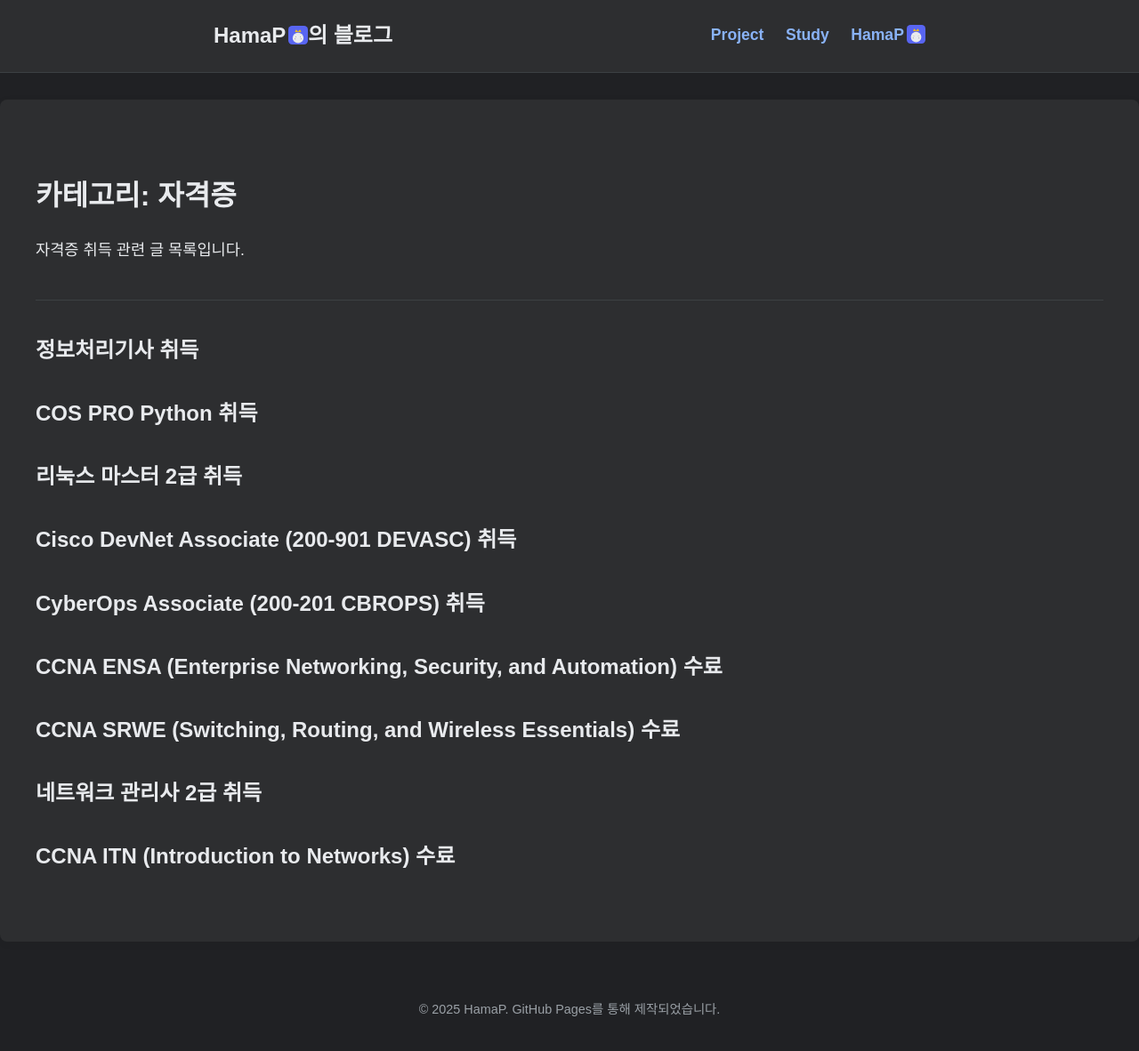
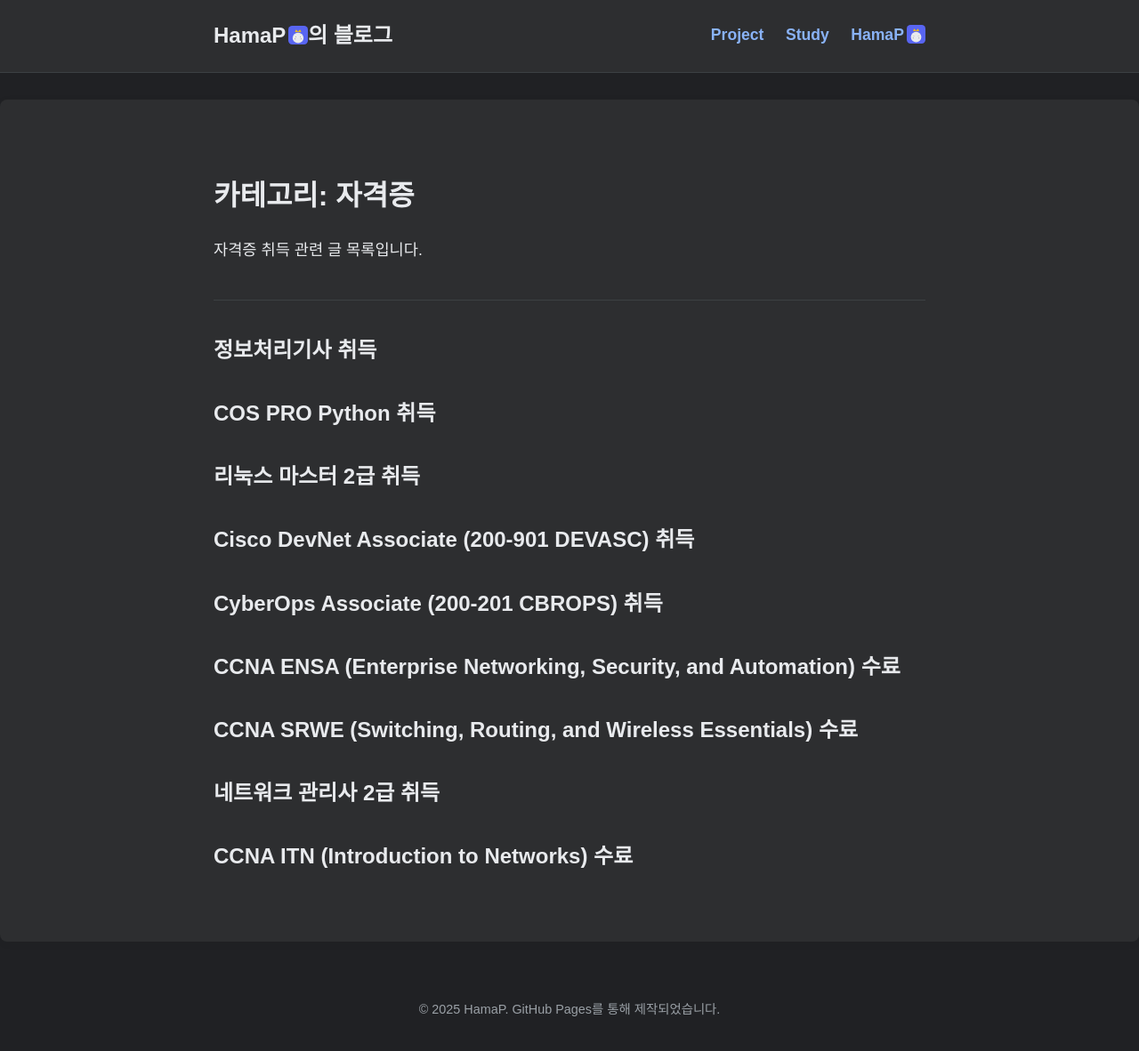
Before and after one commit to HamaP0/HamaP0.github.io, a Jekyll site: the page built from category/자격증.html, in a window 1280 px wide. Shown: the whole page at 89% size. Built offline with Jekyll 4.4.1, drawn with Linux system fonts in a browser that asks for light colours; some web fonts are replaced.

Commit message:
Update style.css

```diff
--- a/assets/css/style.css
+++ b/assets/css/style.css
@@ -100,3 +100,12 @@ details pre {
     margin-top: 15px; /* 제목과 코드 블록 사이에 적절한 간격을 줍니다. */
     margin-bottom: 0; /* 아래쪽 불필요한 간격을 제거합니다. */
 }
+
+/* 페이지 콘텐츠 가운데 정렬을 위한 스타일 */
+.main-container {
+  max-width: 800px; /* 콘텐츠의 최대 너비. 원하시면 조절하세요. */
+  margin-left: auto;
+  margin-right: auto;
+  padding-left: 15px;
+  padding-right: 15px;
+}
```
